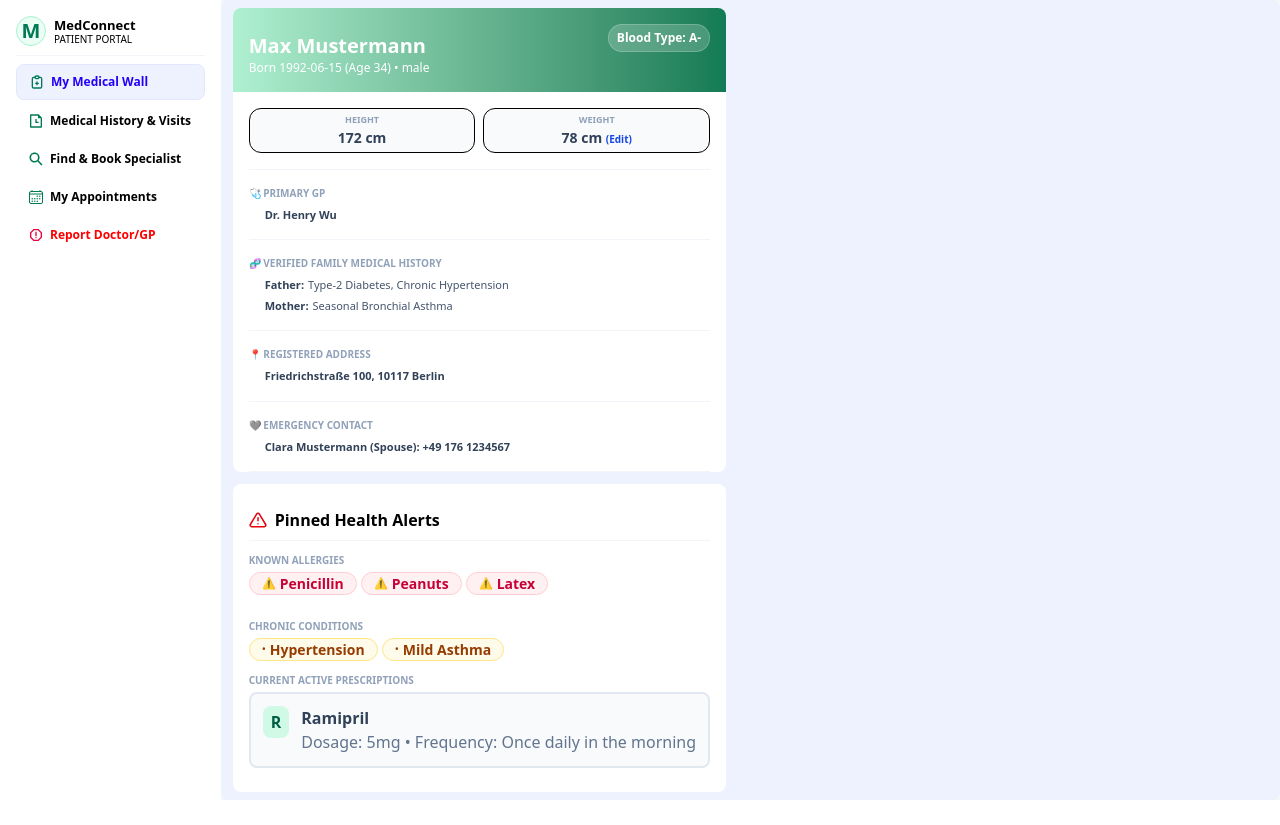
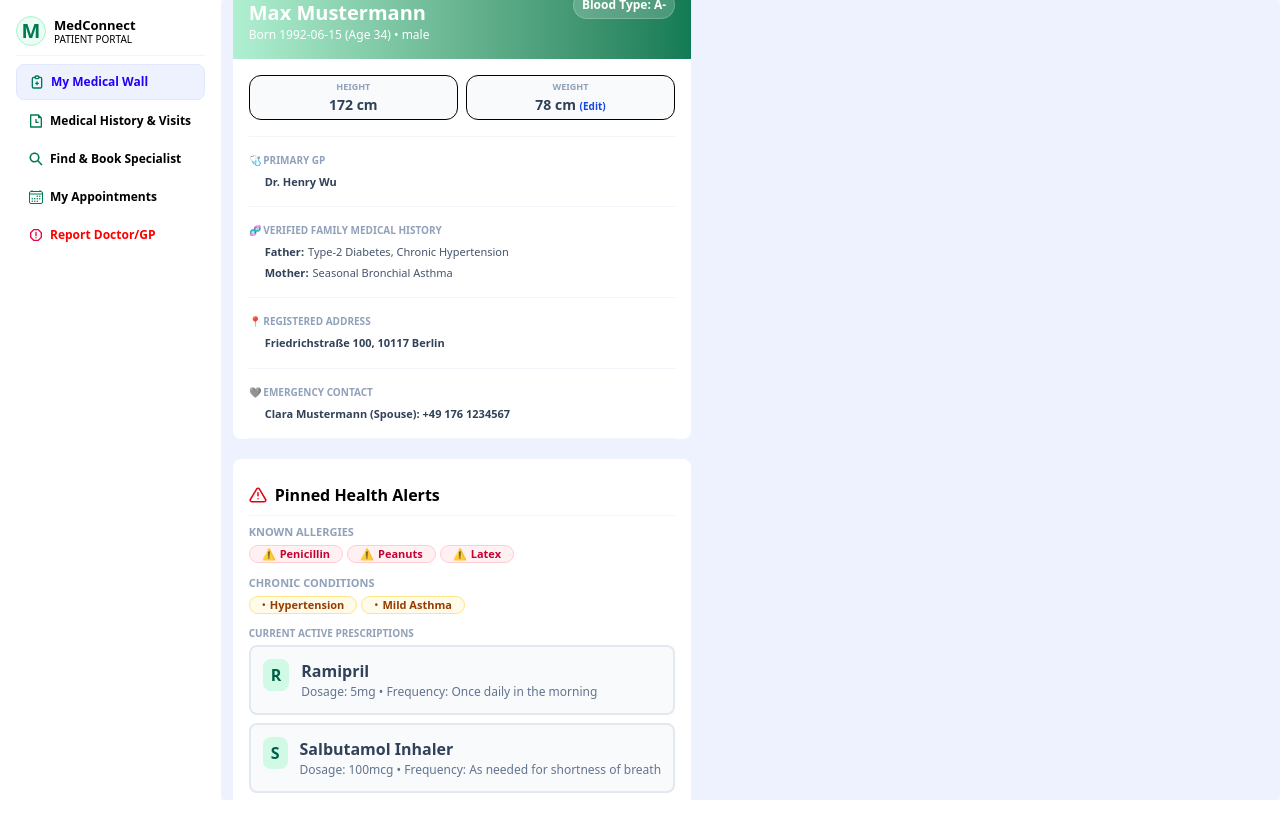
Before and after one commit to mohamad-alkaadi/medconnect, a Next.js app: page /patient/medical-wall in a window 1280 px wide. Before the commit the page ends 800 px from the top, so only its background shows below. Built offline with nearby package versions, Linux system fonts and the light colour scheme.

Commit message:
pinned health alerts

```diff
--- a/app/patient/medical-wall/page.tsx
+++ b/app/patient/medical-wall/page.tsx
@@ -4,7 +4,7 @@ import PinnedHealthAlerts from "@/components/medical-wall/pinned-health-alerts/P
 const page = () => {
   return (
     <div className="h-screen flex justify-start items-center space-x-1.5 bg-[#eef2ff] pl-3 py-1.5 rounded-lg">
-      <div className="flex flex-col space-y-3">
+      <div className="flex flex-col space-y-5">
         <MainInfoCard />
         <PinnedHealthAlerts />
       </div>
--- a/components/medical-wall/pinned-health-alerts/PinnedHealthAlerts.tsx
+++ b/components/medical-wall/pinned-health-alerts/PinnedHealthAlerts.tsx
@@ -1,64 +1,31 @@
-import React from "react";
 import { FiAlertTriangle } from "react-icons/fi";
-
+import PrescriptionsList from "./PrescriptionsList";
+import PinnedHealthSection from "./PinnedHealthSection";
+import healthAlerts from "@/placeholder/patient/pinnedHealthAlerts.json";
 const PinnedHealthAlerts = () => {
   return (
     <div className="bg-white rounded-lg px-4 py-6">
-      <div className="flex justify-start items-center space-x-2 border-b border-slate-100 pb-2">
+      <div className="flex justify-start items-center space-x-2 border-b border-slate-100 pb-2 mb-2">
         <FiAlertTriangle className="text-red-600 text-[18px]" />
         <p className="font-bold text-[16px]">Pinned Health Alerts</p>
       </div>
-      <div className="py-3">
-        <div className="text-slate-400 font-black text-[10px] uppercase mb-1">
-          Known Allergies
-        </div>
-        <div className="flex space-x-1 text-[#c70036]">
-          <div className="border border-[#ffccd3] rounded-xl bg-[#fff1f2] px-3 flex justify-center items-center space-x-1">
-            <div className="text-[11px]">⚠️</div>
-            <p className="font-semibold text-[14px]">Penicillin</p>
-          </div>
-          <div className="border border-[#ffccd3] rounded-xl bg-[#fff1f2] px-3 flex justify-center items-center space-x-1">
-            <div className="text-[11px]">⚠️</div>
-            <p className="font-semibold text-[14px]">Peanuts</p>
-          </div>
-          <div className="border border-[#ffccd3] rounded-xl bg-[#fff1f2] px-3 flex justify-center items-center space-x-1">
-            <div className="text-[11px]">⚠️</div>
-            <p className="font-semibold text-[14px]">Latex</p>
-          </div>
-        </div>
-      </div>
-      <div className="py-3">
-        <div className="text-slate-400 font-black text-[10px] uppercase mb-1">
-          Chronic Conditions
-        </div>
-        <div className="flex space-x-1  text-[#973c00]">
-          <div className="border border-[#fee685] rounded-xl bg-[#fffbeb] px-3 flex justify-center items-center space-x-1">
-            <div className="text-[11px]">•</div>
-            <p className="font-semibold text-[14px]">Hypertension</p>
-          </div>
-          <div className="border border-[#fee685] rounded-xl bg-[#fffbeb] px-3 flex justify-center items-center space-x-1">
-            <div className="text-[11px]">•</div>
-            <p className="font-semibold text-[14px]">Mild Asthma</p>
-          </div>
-        </div>
-      </div>
-
-      <div>
-        <div className="text-slate-400 font-black text-[10px] uppercase mb-1">
-          Current Active Prescriptions
-        </div>
-        <div className="flex space-x-3 border-2 border-[#e2e8f0] px-3 py-3 rounded-lg bg-[#f8fafc]">
-          <div className="w-fit h-fit px-2 py-1 rounded-lg bg-[#d0fae5] text-[#006045] font-bold">
-            {"Ramipril"[0]}
-          </div>
-          <div>
-            <div className="text-[16px] font-bold text-[#314158]">Ramipril</div>
-            <div className="text-[#62748e] font-[400]">
-              Dosage: 5mg • Frequency: Once daily in the morning
-            </div>
-          </div>
-        </div>
-      </div>
+      <PinnedHealthSection
+        title={"Known Allergies"}
+        listBulletStyle={"⚠️"}
+        unorderedList={healthAlerts.allergies.allergyList}
+        textColor={"#c70036"}
+        bgColor={"#fff1f2"}
+        bColor={"#ffccd3"}
+      />
+      <PinnedHealthSection
+        title={"Chronic Conditions"}
+        listBulletStyle={"•"}
+        unorderedList={healthAlerts.chronicConditions.chronicConditionsList}
+        textColor={"#973c00"}
+        bgColor={"#fffbeb"}
+        bColor={"#fee685"}
+      />
+      <PrescriptionsList prescriptions={healthAlerts.prescriptions} />
     </div>
   );
 };
--- /dev/null
+++ b/components/medical-wall/pinned-health-alerts/PinnedHealthSection.tsx
@@ -0,0 +1,37 @@
+const PinnedHealthSection = ({
+  title,
+  listBulletStyle,
+  unorderedList,
+  textColor,
+  bgColor,
+  bColor,
+}: {
+  title: string;
+  listBulletStyle: string;
+  unorderedList: string[];
+  textColor: string;
+  bgColor: string;
+  bColor: string;
+}) => {
+  return (
+    <div className="pb-3">
+      <div className="text-slate-400 font-black text-[11px] uppercase mb-1">
+        {title}
+      </div>
+      <div className="flex space-x-1" style={{ color: textColor }}>
+        {unorderedList.map((item, index) => (
+          <div
+            key={index}
+            className="border rounded-xl px-3 flex justify-center items-center space-x-1"
+            style={{ backgroundColor: bgColor, borderColor: bColor }}
+          >
+            <div className="text-[11px]">{listBulletStyle}</div>
+            <p className="font-semibold text-[11px]">{item}</p>
+          </div>
+        ))}
+      </div>
+    </div>
+  );
+};
+
+export default PinnedHealthSection;
--- /dev/null
+++ b/components/medical-wall/pinned-health-alerts/PrescriptionsList.tsx
@@ -0,0 +1,25 @@
+import PrescriptionsListItem from "./PrescriptionsListItem";
+
+const PrescriptionsList = ({
+  prescriptions,
+}: {
+  prescriptions: { title: string; dosage: string; frequency: string }[];
+}) => {
+  return (
+    <div>
+      <div className="text-slate-400 font-black text-[10px] uppercase mb-1">
+        Current Active Prescriptions
+      </div>
+      {prescriptions.map((item, index) => (
+        <PrescriptionsListItem
+          key={index}
+          itemTitle={item.title}
+          itemDosage={item.dosage}
+          itemFrequency={item.frequency}
+        />
+      ))}
+    </div>
+  );
+};
+
+export default PrescriptionsList;
--- /dev/null
+++ b/components/medical-wall/pinned-health-alerts/PrescriptionsListItem.tsx
@@ -0,0 +1,25 @@
+const PrescriptionsListItem = ({
+  itemTitle,
+  itemDosage,
+  itemFrequency,
+}: {
+  itemTitle: string;
+  itemDosage: string;
+  itemFrequency: string;
+}) => {
+  return (
+    <div className="flex space-x-3 border-2 border-[#e2e8f0] px-3 py-3 rounded-lg bg-[#f8fafc] mb-2">
+      <div className="w-fit h-fit px-2 py-1 rounded-lg bg-[#d0fae5] text-[#006045] font-bold">
+        {itemTitle[0]}
+      </div>
+      <div>
+        <div className="text-[16px] font-bold text-[#314158]">{itemTitle}</div>
+        <div className="text-[#62748e] text-[12px] font-medium">
+          Dosage: {itemDosage} • Frequency: {itemFrequency}
+        </div>
+      </div>
+    </div>
+  );
+};
+
+export default PrescriptionsListItem;
--- /dev/null
+++ b/placeholder/patient/pinnedHealthAlerts.json
@@ -0,0 +1,22 @@
+{
+  "allergies": {
+    "active": true,
+    "allergyList": ["Penicillin", "Peanuts", "Latex"]
+  },
+  "chronicConditions": {
+    "active": true,
+    "chronicConditionsList": ["Hypertension", "Mild Asthma"]
+  },
+  "prescriptions": [
+    {
+      "title": "Ramipril",
+      "dosage": "5mg",
+      "frequency": "Once daily in the morning"
+    },
+    {
+      "title": "Salbutamol Inhaler",
+      "dosage": "100mcg",
+      "frequency": "As needed for shortness of breath"
+    }
+  ]
+}
```
